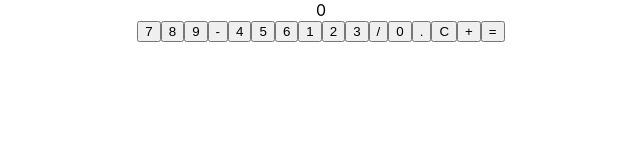
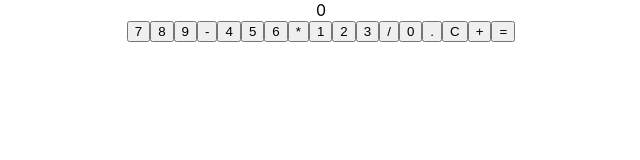
Before and after one commit to RahulYemmewar94/jestcalc-prod, a React (Create React App) app: page / in a window 1280 px wide. Shown: the top 160 px of the page, without its empty margins (319-959 px from the left). Built offline with nearby package versions, Linux system fonts and the light colour scheme.

Commit message:
success test case for multliplication

```diff
--- a/src/calculator/calculator.js
+++ b/src/calculator/calculator.js
@@ -41,6 +41,7 @@ const CalculatorWithJest = () => {
           <button data-testid="4" onClick={() => handleCalculations("4")}>4</button>
           <button data-testid="5" onClick={() => handleCalculations("5")}>5</button>
           <button data-testid="6" onClick={() => handleCalculations("6")}>6</button>
+          <button data-testid="*" onClick={() => handleCalculations("*")}>*</button>
           <button data-testid="1" onClick={() => handleCalculations("1")}>1</button>
           <button data-testid="2" onClick={() => handleCalculations("2")}>2</button>
           <button data-testid="3" onClick={() => handleCalculations("3")}>3</button>
```
